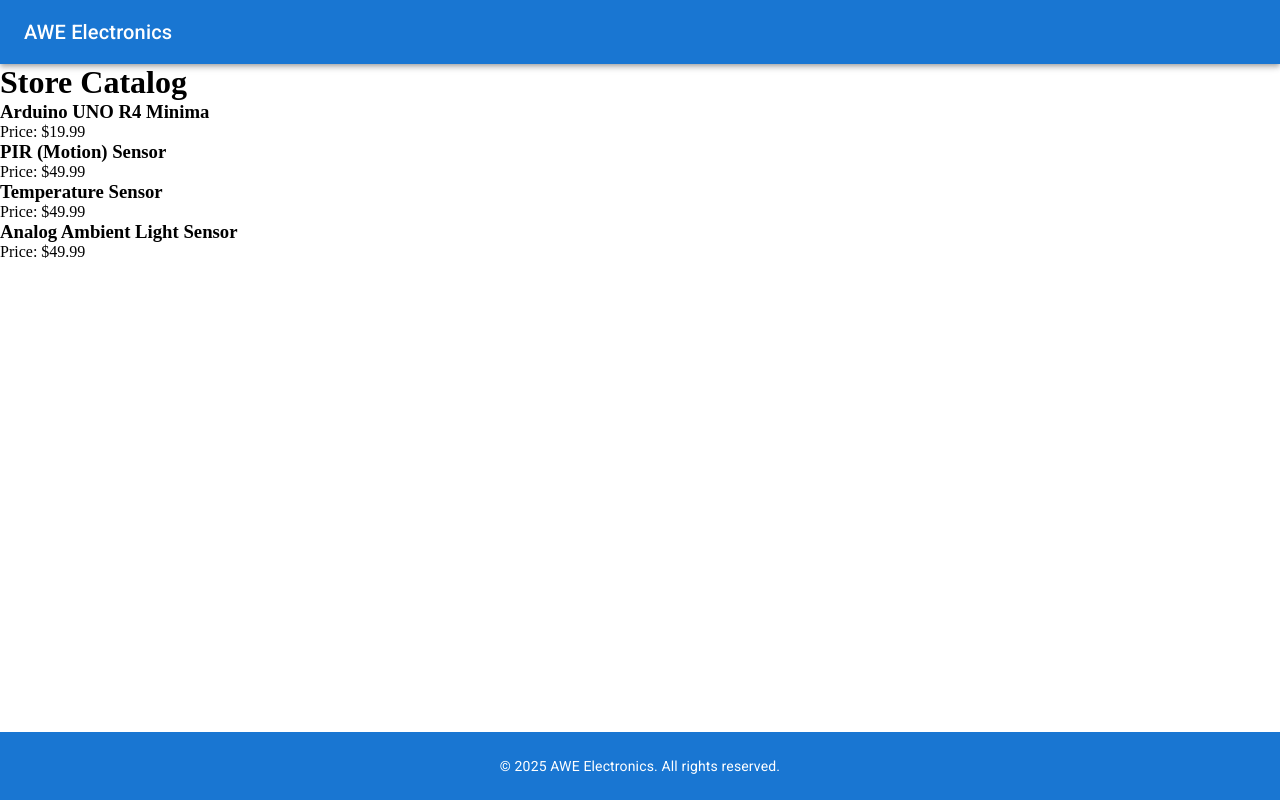
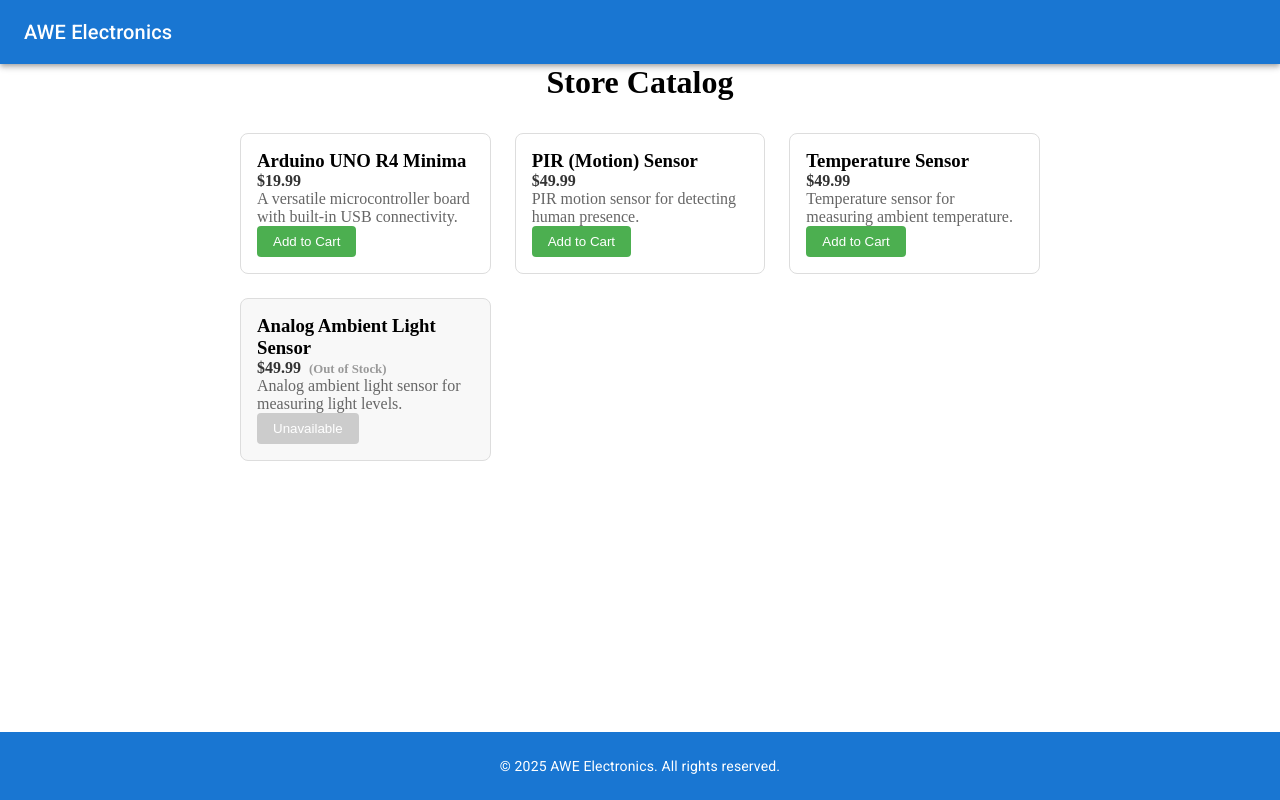
Before and after one commit to vividskiess/SWE30003-A3, a React (Vite) app in the folder frontend/: page / in a window 1280 px wide. Built offline with nearby package versions, Linux system fonts and the light colour scheme; some icons are missing.

Commit message:
feat: Add styling and availability bool in product

```diff
--- a/frontend/src/models/Product.ts
+++ b/frontend/src/models/Product.ts
@@ -3,11 +3,12 @@
     public id: string,
     public name: string,
     public price: number,
-    public description: string = ''
+    public description: string = "",
+    public available: boolean = true
   ) {}
 }
 
-export class StoreCatalog {
+export class StoreCatalogue {
   private products: Product[] = [];
 
   addProduct(product: Product): void {
--- a/frontend/src/pages/StoreCatalog.tsx
+++ b/frontend/src/pages/StoreCatalog.tsx
@@ -1,28 +1,60 @@
 import React from 'react';
-import { Product, StoreCatalog } from '../models/Product';
+import { Product, StoreCatalogue } from '../models/Product';
 
-const catalog = new StoreCatalog();
-catalog.addProduct(new Product('1', 'Arduino UNO R4 Minima', 19.99));
-catalog.addProduct(new Product('2', 'PIR (Motion) Sensor', 49.99));
-catalog.addProduct(new Product('3', 'Temperature Sensor', 49.99));
-catalog.addProduct(new Product('3', 'Analog Ambient Light Sensor', 49.99));
+const catalog = new StoreCatalogue();
+catalog.addProduct(new Product('1', 'Arduino UNO R4 Minima', 19.99, 'A versatile microcontroller board with built-in USB connectivity.'));
+catalog.addProduct(new Product('2', 'PIR (Motion) Sensor', 49.99, 'PIR motion sensor for detecting human presence.'));
+catalog.addProduct(new Product('3', 'Temperature Sensor', 49.99, 'Temperature sensor for measuring ambient temperature.'));
+catalog.addProduct(new Product('4', 'Analog Ambient Light Sensor', 49.99, 'Analog ambient light sensor for measuring light levels.', false));
 
 
 const StoreCatalogComponent: React.FC = () => {
   const products = catalog.getProducts();
 
   return (
-    <div className="store-catalog">
-      <h1>Store Catalog</h1>
-      <ul>
+    <div className="store-catalog" style={{ maxWidth: '800px', margin: '0 auto' }}>
+      <h1 style={{ textAlign: 'center', marginBottom: '2rem' }}>Store Catalog</h1>
+      <div style={{ display: 'grid', gridTemplateColumns: 'repeat(auto-fill, minmax(250px, 1fr))', gap: '1.5rem' }}>
         {products.map(product => (
-          <li key={product.id}>
-            <h3>{product.name}</h3>
-            <p>Price: ${product.price.toFixed(2)}</p>
-            {product.description && <p>{product.description}</p>}
-          </li>
+          <div
+            key={product.id}
+            style={{
+              border: '1px solid #ddd',
+              borderRadius: '8px',
+              padding: '1rem',
+              backgroundColor: product.available ? '#fff' : '#f8f8f8'
+            }}
+          >
+            <h3 style={{ marginTop: 0 }}>{product.name}</h3>
+            <p style={{ fontWeight: 'bold', color: '#333' }}>
+              ${product.price.toFixed(2)}
+              {!product.available &&
+                <span style={{
+                  marginLeft: '0.5rem',
+                  color: '#999',
+                  fontSize: '0.8rem'
+                }}>(Out of Stock)</span>
+              }
+            </p>
+            {product.description &&
+              <p style={{ color: '#666' }}>{product.description}</p>
+            }
+            <button
+              style={{
+                padding: '0.5rem 1rem',
+                backgroundColor: product.available ? '#4CAF50' : '#ccc',
+                color: 'white',
+                border: 'none',
+                borderRadius: '4px',
+                cursor: product.available ? 'pointer' : 'not-allowed'
+              }}
+              disabled={!product.available}
+            >
+              {product.available ? 'Add to Cart' : 'Unavailable'}
+            </button>
+          </div>
         ))}
-      </ul>
+      </div>
     </div>
   );
 };
```
